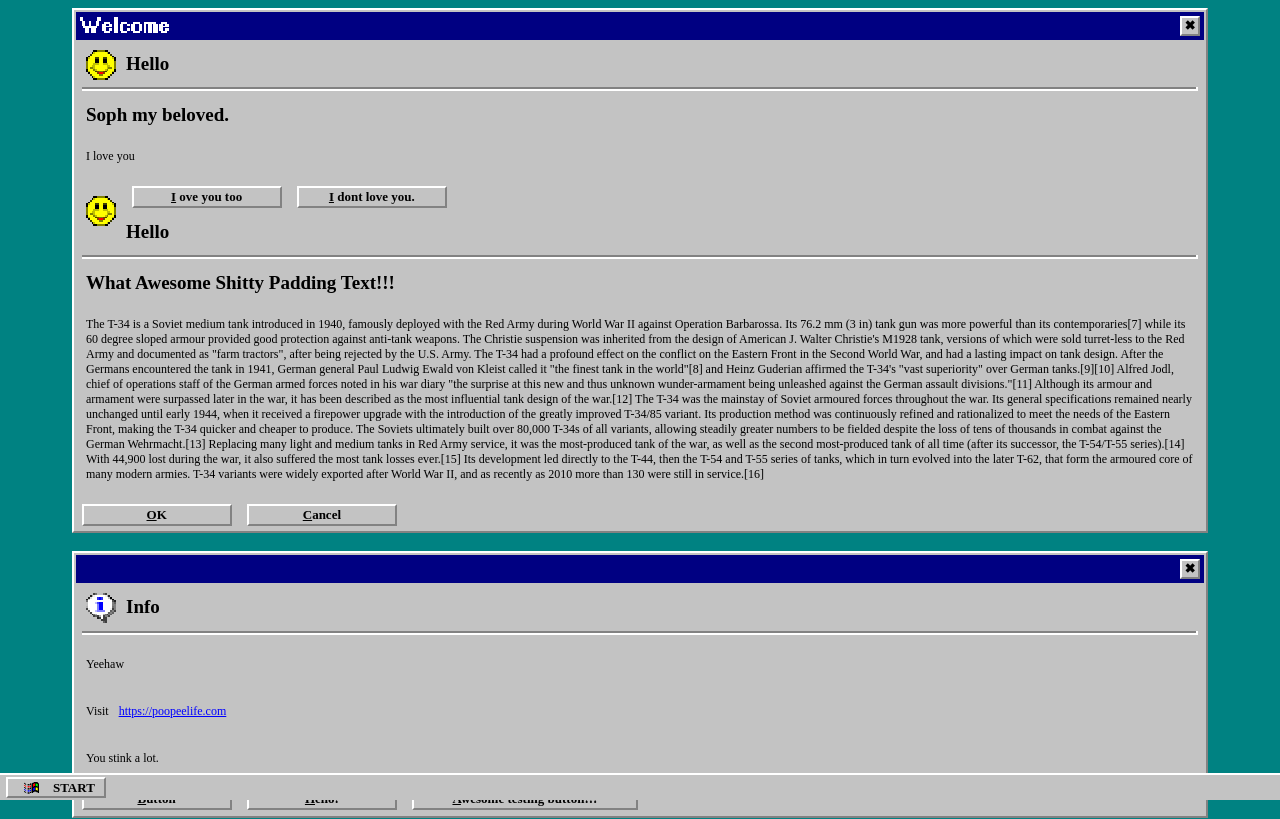
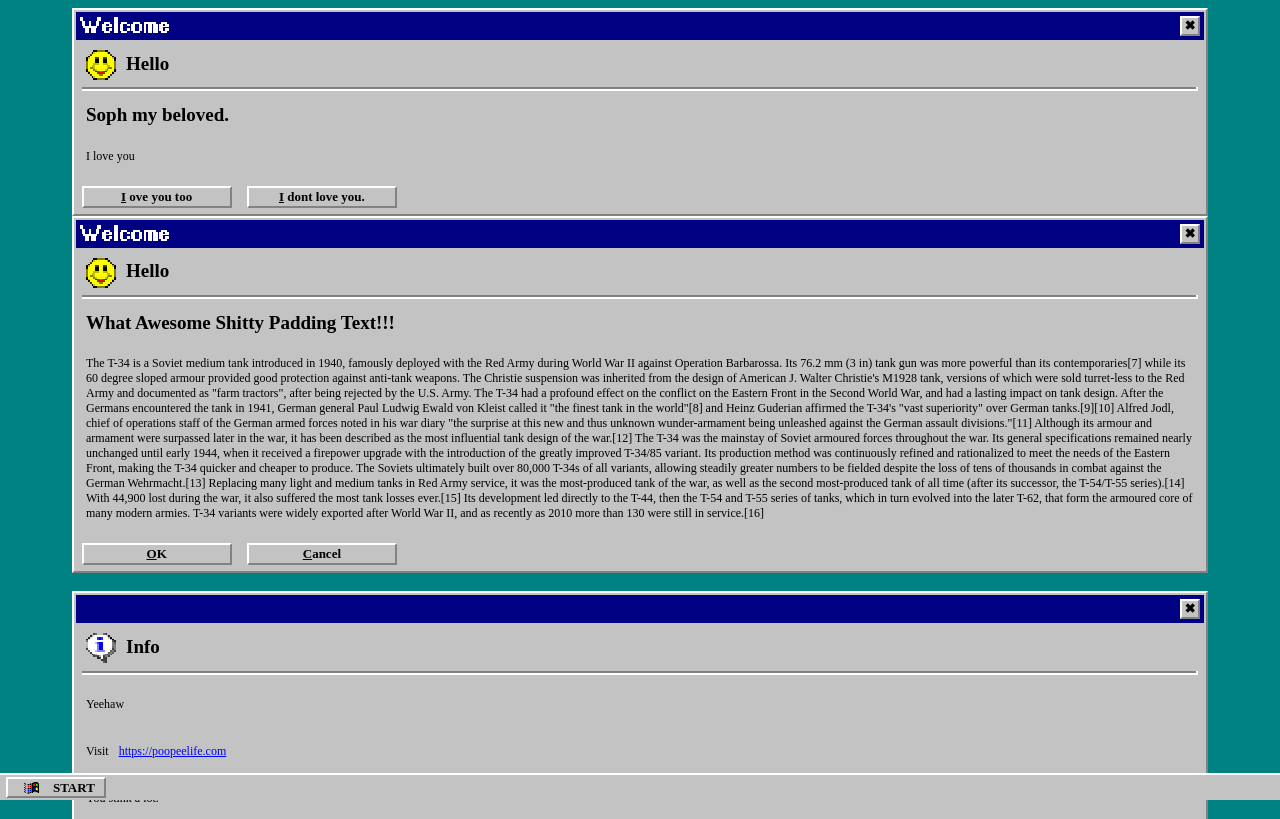
Before and after one commit to Sketchy-PNG/webpagecutie, a plain HTML site: page index.html in a window 1280 px wide. Shown: the top 819 px of the page. Drawn offline with Linux system fonts and the light colour scheme.

Commit message:
Update index.html

```diff
--- a/index.html
+++ b/index.html
@@ -7,9 +7,10 @@
 
 
 <body>
+
+
     <div class="window">
      <div class="topping"><img style="padding:0;" src="welcome.png"> <button class="button" style="width:20px; height:20px; float:right; margin-right:4px; margin-top:4px; padding: 0px;"> <b>✖</b></button> </div>
-
 
  <img src="smiley.png"><h1>Hello</h1>
      <div class="splitter"></div>
@@ -17,6 +18,13 @@
      <p>I love you</p>
     <button class="button" onclick="alert('<3')"><b><u>I</u> ove you too</b></button>
         <button class="button" onclick="alert('Fuck you.')"><b><u>I</u> dont love you.</b></button>
+
+    </div>
+
+
+    <div class="window">
+     <div class="topping"><img style="padding:0;" src="welcome.png"> <button class="button" style="width:20px; height:20px; float:right; margin-right:4px; margin-top:4px; padding: 0px;"> <b>✖</b></button> </div>
+
 
 
 
```
